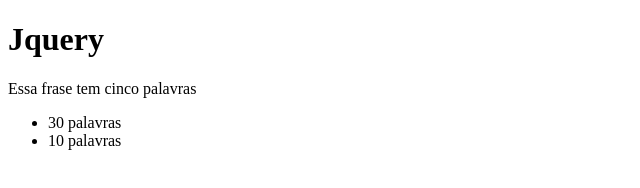
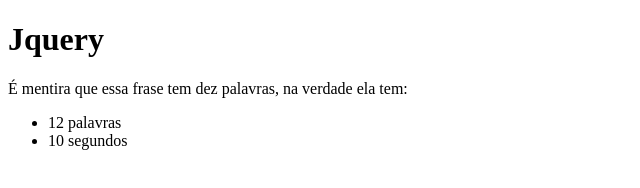
Before and after one commit to AdrielModollo/jQuery, a plain HTML site: page public/principal.html in a window 1280 px wide. Shown: the whole page, without its empty margins (0-640 px from the left). Drawn offline with Linux system fonts and the light colour scheme.

Commit message:
Contador de palavras em jQuery

```diff
--- a/public/js/main.js
+++ b/public/js/main.js
@@ -1 +1,11 @@
-console.log("Olá mundo!");
+/* Por que usar jQuery?
+Devido ser uma biblioteca JavaScript que abstrai a sua complexidade e problemas de compatibilidade.
+*/
+
+//. chama class e # ids
+var frase = $(".frase").text(); //$ == jQuery
+//.text() <-acessa o conteúdo do html
+var numPalavras = frase.split(" ").length; //split = quebra a frase em várias partes, no caso definimos a regra como ESPAÇO para quebrar.
+//.length só retorna a quantidade do tamanho, ao invés de mostrar todo array.
+var tamanhoFrase = $("#tamanho-frase"); //# <- seletor de ID
+tamanhoFrase.text(numPalavras); //chamo numPalavras e converto para texto para contar a quantidade de palavras
--- a/public/principal.html
+++ b/public/principal.html
@@ -7,11 +7,11 @@
 <body>
     <!-- Seja bem vindo ao curso de jQuery :) -->
     <h1>Jquery</h1>
-    <p class="frase">Essa frase tem cinco palavras</p>
+    <p class="frase">É mentira que essa frase tem dez palavras, na verdade ela tem:</p>
 
     <ul class="informacoes">
-        <li>30 palavras</li>
-        <li>10 palavras</li>
+        <li><span id="tamanho-frase"></span> palavras</li>
+        <li>10 segundos</li>
     </ul>
 
     <script src="js/jquery.js"></script> <!-- importante sempre deixar o jquery executando primeiro, antes de qualquer outro js-->
```
